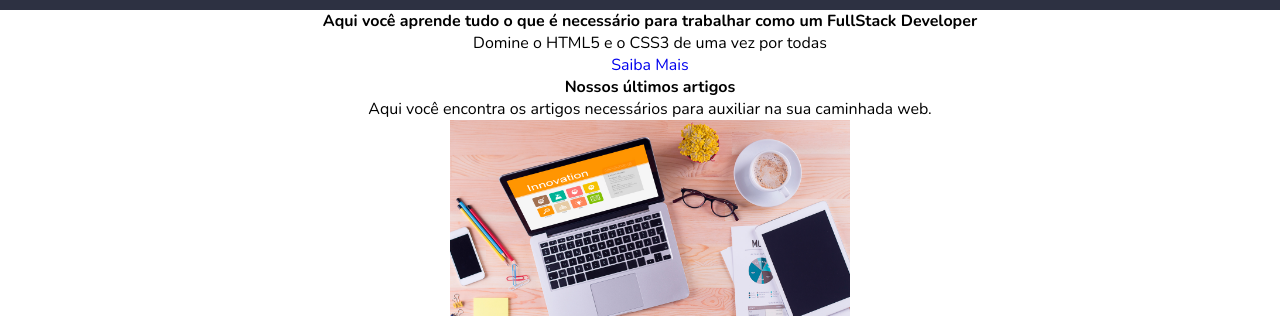
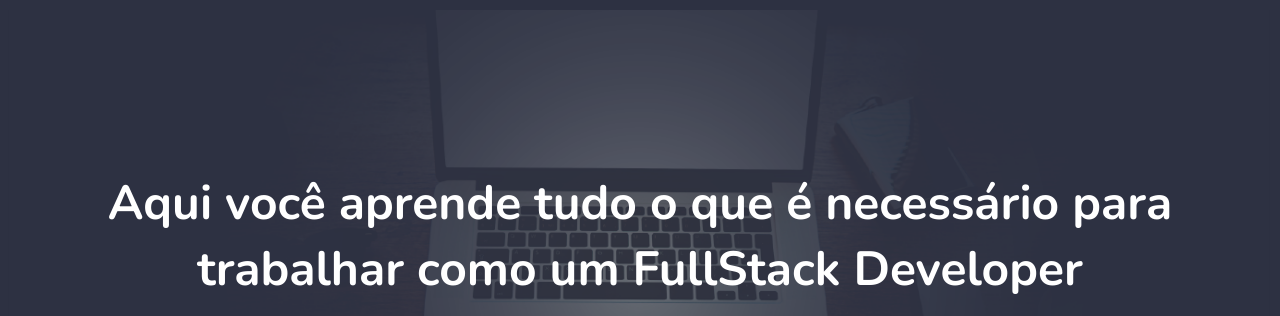
Before and after one commit to carlozfilipe/html5-css3-essentials, a plain HTML site: page index.html in a window 1280 px wide. Shown: the part 131-447 px from the top of the page. Drawn offline with nearby package versions, Linux system fonts and the light colour scheme.

Commit message:
Add CTA content

```diff
--- a/cdn/style.css
+++ b/cdn/style.css
@@ -46,8 +46,46 @@
   background-color: #d36833;
 }
 
-body {
-  width: 1300px;
+.main_cta {
+  width: 100%;
+  background-color: #2d3142;
+  background-image: url('/img/bg_main_home.png');
+  background-repeat: no-repeat;
+  background-position: center center;
+  background-size: cover;
+}
+
+.main_cta .main_cta_content {
+  max-width: 1300px;
   margin: 0 auto;
+}
+.main_cta .main_cta_content .main_cta_content_spacer {
+  margin: 0 auto;
+  max-width: 1300px;
+  padding: 160px 40px;
+}
+
+.main_cta .main_cta_content h1 {
+  font-size: 3em;
+  color: #fff;
+  font-weight: 700;
   text-align: center;
 }
+
+.main_cta .main_cta_content p {
+  font-size: 1.5em;
+  color: #fff;
+  font-weight: 500;
+  text-align: center;
+  margin: 20px 0;
+}
+
+.main_cta .main_cta_content .btn {
+  background-color: #d36833;
+  color: #fff;
+  font-size: 0.8em;
+  padding: 10px 40px;
+  border-radius: 8px;
+  -moz-border-radius: 8px;
+  -webkit-border-radius: 8px;
+}
--- a/index.html
+++ b/index.html
@@ -38,14 +38,18 @@
 
   <main>
 
-    <article>
+    <div class="main_cta">
+      <article class="main_cta_content">
+        <div class="main_cta_content_spacer">
           <header>
             <h1>Aqui você aprende tudo o que é necessário para trabalhar como um FullStack Developer
             </h1>
             <p>Domine o HTML5 e o CSS3 de uma vez por todas</p>
           </header>
           <p><a href="#" class="btn">Saiba Mais</a></p>
+        </div>
       </article>
+    </div>
 
     <section>
       <header>
```
Lines whose indentation alone changed are shown as unchanged.
